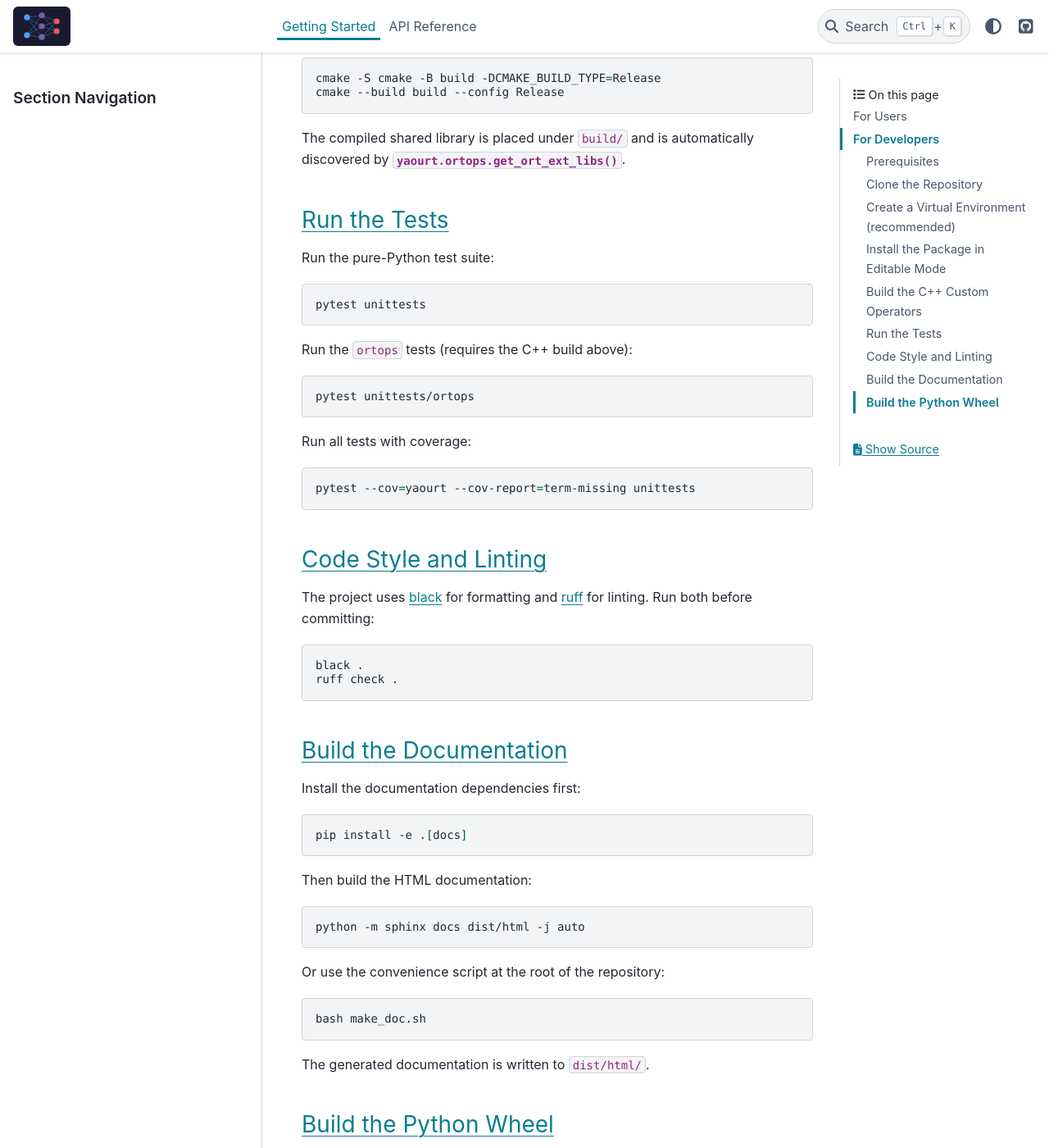
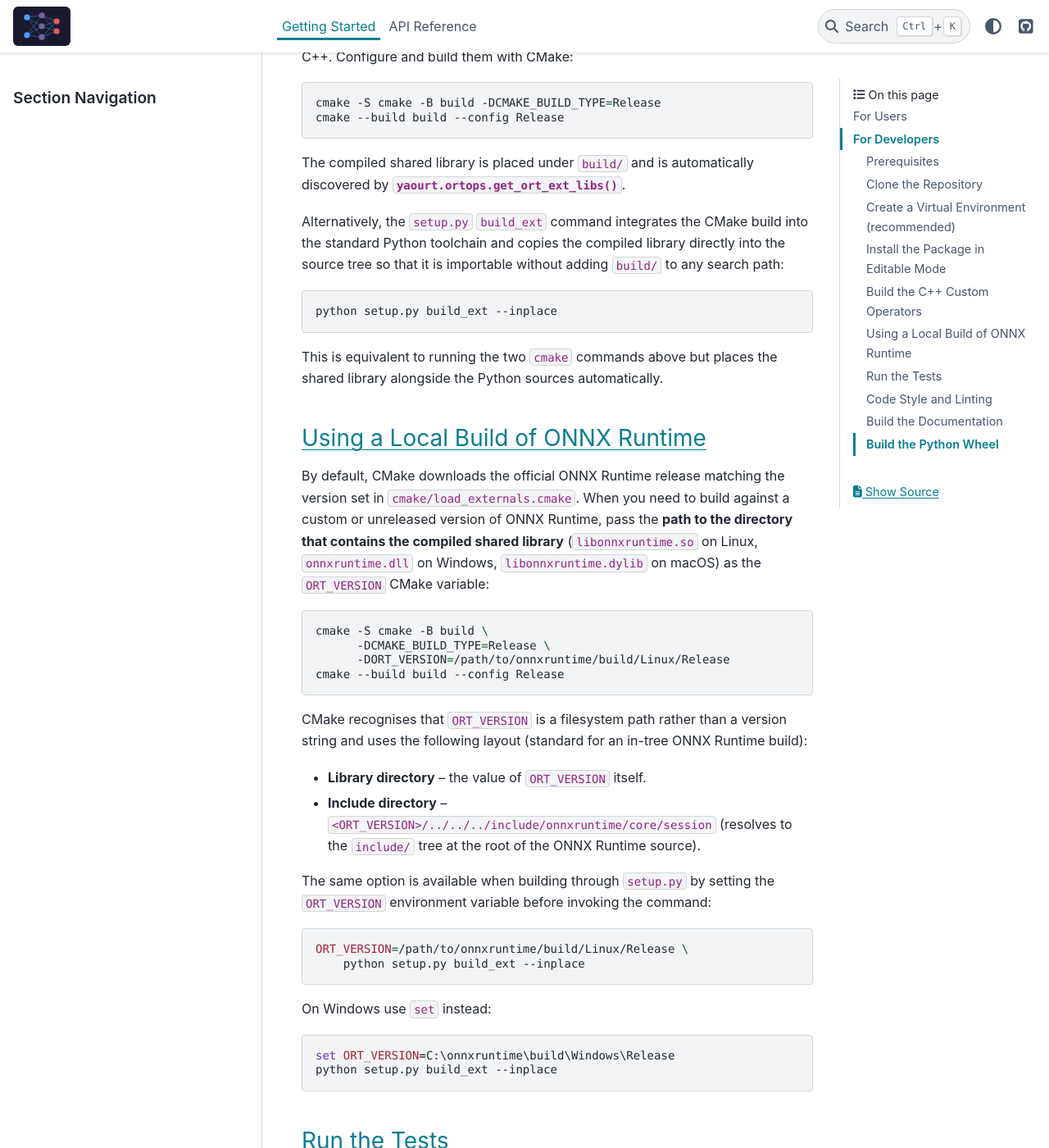
Before and after one commit to xadupre/yet-another-onnxruntime-extensions, a Sphinx documentation site: the page built from docs/getting_started.rst, in a window 1280 px wide and 1400 px high, scrolled down 2632 px. Shown: the whole window at 82% size. Built offline with Sphinx 7.4.7 and the PyData theme 0.15.4, drawn with Linux system fonts in a browser that asks for light colours; pages that are not in the unit, such as notebooks, are missing from menus; some of the changed text lies outside the part shown.

Commit message:
improve getting_started: document setup.py build_ext --inplace and local ORT build (#67)
* Initial plan

* improve getting_started: add setup.py inplace and local onnxruntime build docs

Agent-Logs-Url: https://github.com/xadupre/yet-another-onnxruntime-extensions/sessions/9c2f013a-b502-4a41-b163-27d3585de083

Co-authored-by: xadupre <22452781+xadupre@users.noreply.github.com>

* docs: use Release instead of RelWithDebInfo in getting_started examples

Agent-Logs-Url: https://github.com/xadupre/yet-another-onnxruntime-extensions/sessions/9b0c3a58-c6af-4d9a-b431-1d8a1c15cf87

Co-authored-by: xadupre <22452781+xadupre@users.noreply.github.com>

---------

Co-authored-by: copilot-swe-agent[bot] <198982749+Copilot@users.noreply.github.com>
Co-authored-by: xadupre <22452781+xadupre@users.noreply.github.com>

```diff
--- a/docs/getting_started.rst
+++ b/docs/getting_started.rst
@@ -102,6 +102,58 @@ C++.  Configure and build them with CMake:
 The compiled shared library is placed under ``build/`` and is automatically
 discovered by :func:`yaourt.ortops.get_ort_ext_libs`.
 
+Alternatively, the ``setup.py`` ``build_ext`` command integrates the CMake
+build into the standard Python toolchain and copies the compiled library
+directly into the source tree so that it is importable without adding
+``build/`` to any search path:
+
+.. code-block:: bash
+
+    python setup.py build_ext --inplace
+
+This is equivalent to running the two ``cmake`` commands above but places the
+shared library alongside the Python sources automatically.
+
+Using a Local Build of ONNX Runtime
+~~~~~~~~~~~~~~~~~~~~~~~~~~~~~~~~~~~~~
+
+By default, CMake downloads the official ONNX Runtime release matching the
+version set in ``cmake/load_externals.cmake``.  When you need to build against
+a custom or unreleased version of ONNX Runtime, pass the **path to the
+directory that contains the compiled shared library** (``libonnxruntime.so`` on
+Linux, ``onnxruntime.dll`` on Windows, ``libonnxruntime.dylib`` on macOS) as
+the ``ORT_VERSION`` CMake variable:
+
+.. code-block:: bash
+
+    cmake -S cmake -B build \
+          -DCMAKE_BUILD_TYPE=Release \
+          -DORT_VERSION=/path/to/onnxruntime/build/Linux/Release
+    cmake --build build --config Release
+
+CMake recognises that ``ORT_VERSION`` is a filesystem path rather than a
+version string and uses the following layout (standard for an in-tree
+ONNX Runtime build):
+
+- **Library directory** – the value of ``ORT_VERSION`` itself.
+- **Include directory** – ``<ORT_VERSION>/../../../include/onnxruntime/core/session``
+  (resolves to the ``include/`` tree at the root of the ONNX Runtime source).
+
+The same option is available when building through ``setup.py`` by setting the
+``ORT_VERSION`` environment variable before invoking the command:
+
+.. code-block:: bash
+
+    ORT_VERSION=/path/to/onnxruntime/build/Linux/Release \
+        python setup.py build_ext --inplace
+
+On Windows use ``set`` instead:
+
+.. code-block:: bat
+
+    set ORT_VERSION=C:\onnxruntime\build\Windows\Release
+    python setup.py build_ext --inplace
+
 Run the Tests
 ~~~~~~~~~~~~~
 
```
Also changed, not shown: setup.py (+7 -0 lines).
